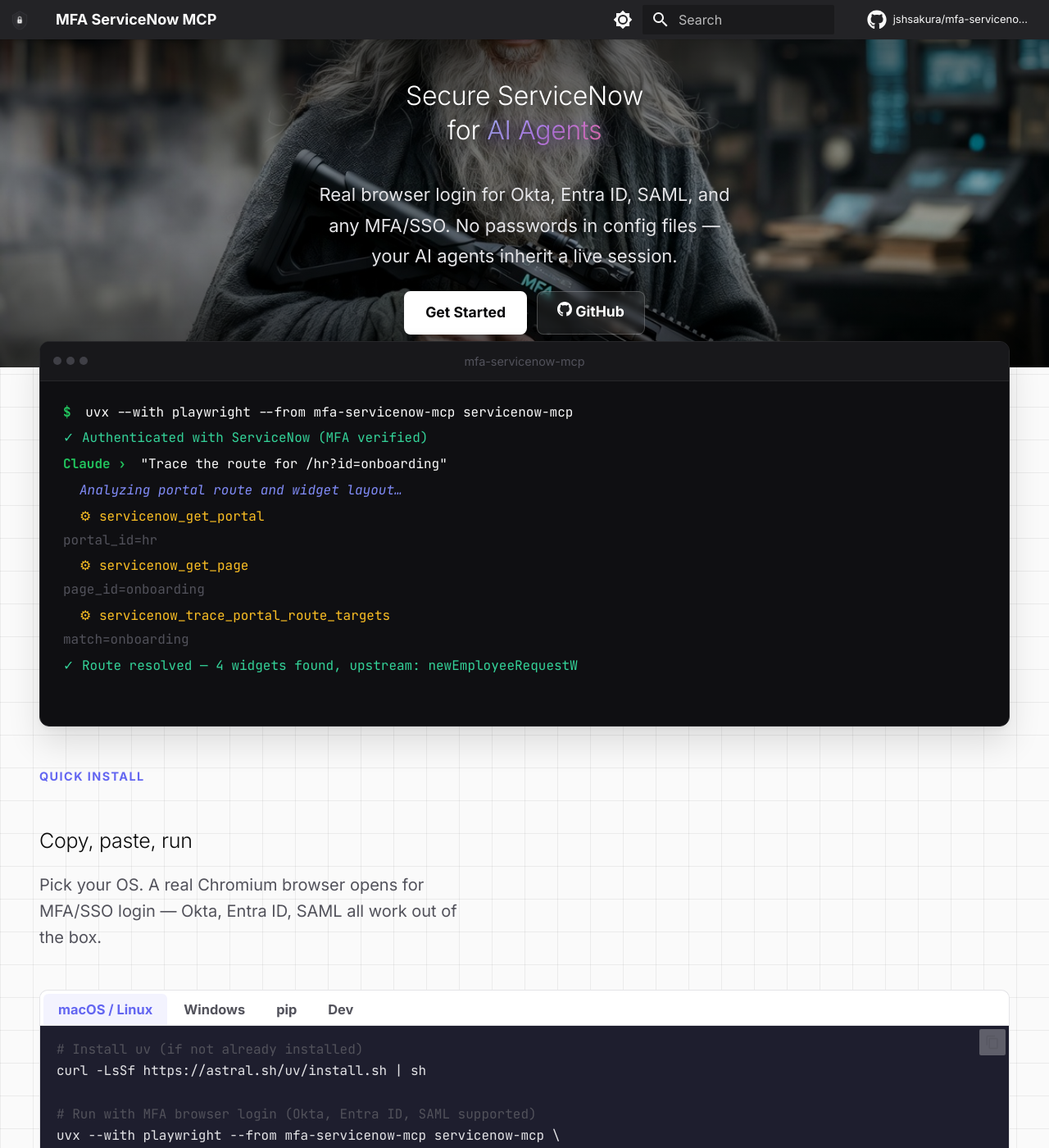
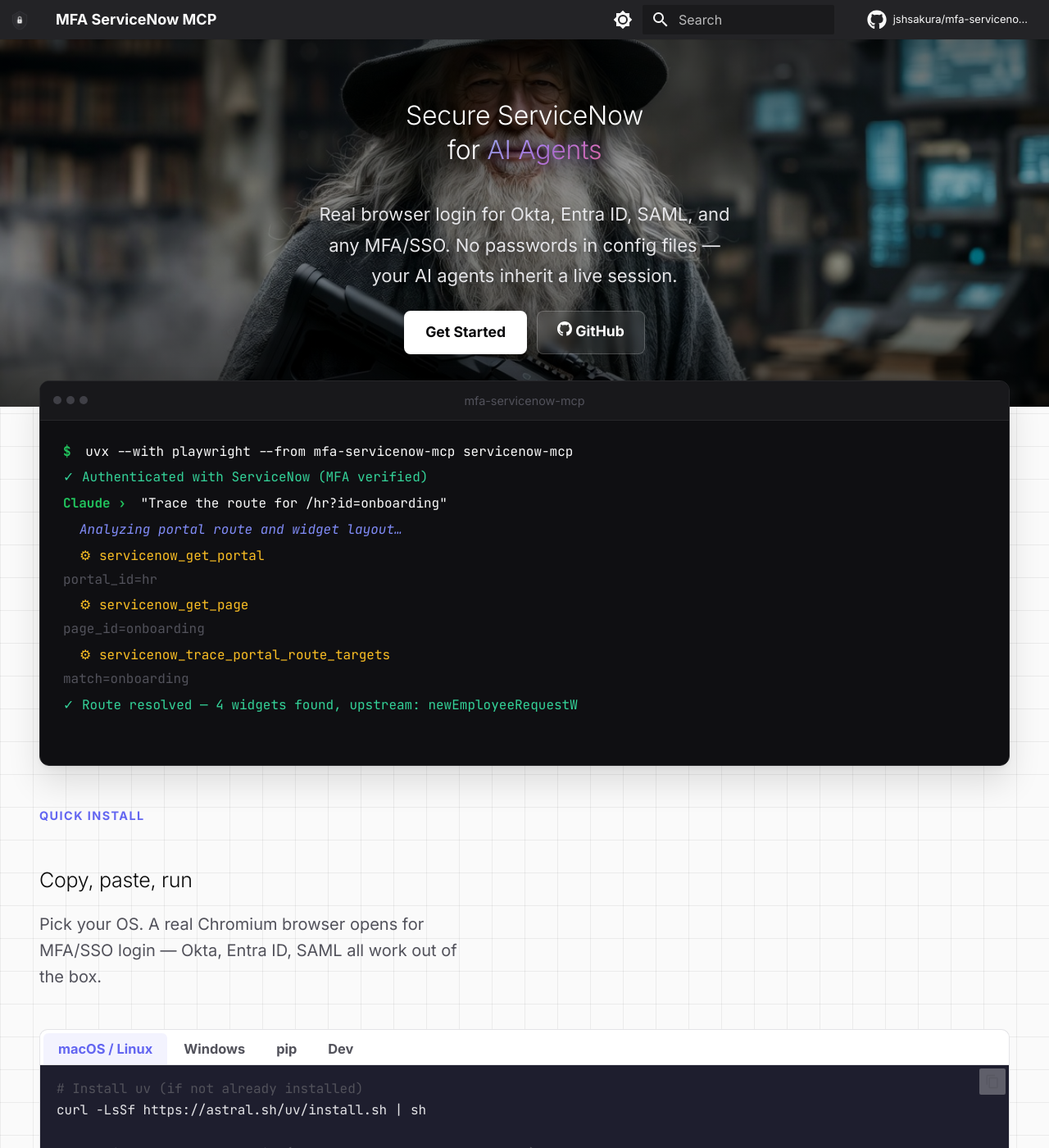
Before and after one commit to jshsakura/mfa-servicenow-mcp, an MkDocs documentation site: the page built from website/docs/index.md, in a window 1280 px wide and 1400 px high. Shown: the whole window at 82% size. Built offline with MkDocs 1.6.1 and Material for MkDocs 9.7.7, drawn with Linux system fonts in a browser that asks for light colours; comment, search, counter and statistics services are not loaded.

Commit message:
style: center banner image, add spacing between title and subtitle
- Background position back to center center
- Hero padding increased (72px top, 64px bottom) for more breathing room
- Title bottom margin 16→28px for clear separation from subtitle

Co-Authored-By: Claude Opus 4.6 (1M context) <noreply@anthropic.com>

```diff
--- a/website/docs/stylesheets/extra.css
+++ b/website/docs/stylesheets/extra.css
@@ -135,7 +135,7 @@ body.landing .md-footer { margin-top: 0; }
 .hero-bg-img {
   position: absolute;
   inset: 0;
-  background: url("../assets/images/banner.jpg") center 75% / cover no-repeat;
+  background: url("../assets/images/banner.jpg") center center / cover no-repeat;
 }
 .hero-overlay {
   position: absolute;
@@ -146,7 +146,7 @@ body.landing .md-footer { margin-top: 0; }
   position: relative;
   z-index: 2;
   text-align: center;
-  padding: 48px 24px 40px;
+  padding: 72px 24px 64px;
   max-width: 800px;
 }
 
@@ -157,7 +157,7 @@ body.landing .md-footer { margin-top: 0; }
   letter-spacing: -.04em;
   line-height: 1.08;
   color: #fff !important;
-  margin: 0 0 16px;
+  margin: 0 0 28px;
   text-shadow: 0 2px 12px rgba(0,0,0,.5);
 }
 .hero-title .gradient-text {
```
